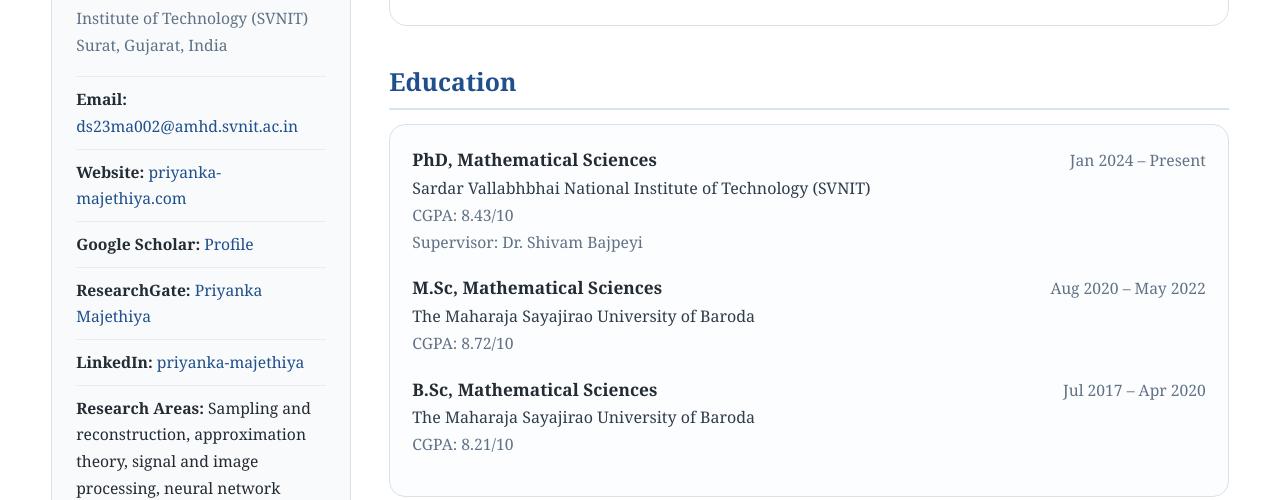
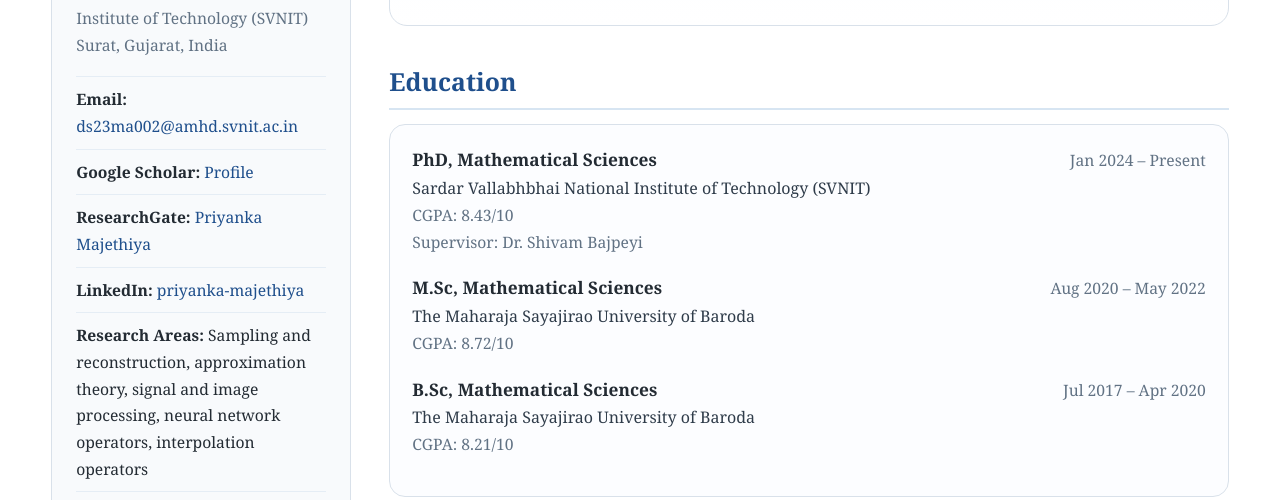
Before and after one commit to DS23MA002/priyankamajethiya.github.io, a plain HTML site: page index.html in a window 1280 px wide. Shown: the part 289-789 px from the top of the page. Drawn offline with Linux system fonts and the light colour scheme.

Commit message:
Remove website link from sidebar
Removed the website link from the sidebar.

```diff
--- a/index.html
+++ b/index.html
@@ -33,7 +33,6 @@
 
       <ul class="sidebar-links">
         <li><strong>Email:</strong> <a href="mailto:ds23ma002@amhd.svnit.ac.in">ds23ma002@amhd.svnit.ac.in</a></li>
-        <li><strong>Website:</strong> <a href="https://priyanka-majethiya.com" target="_blank" rel="noopener">priyanka-majethiya.com</a></li>
         <li><strong>Google Scholar:</strong> <a href="https://scholar.google.com/citations?hl=en&user=m8OHx8wAAAAJ" target="_blank" rel="noopener">Profile</a></li>
         <li><strong>ResearchGate:</strong> <a href="https://www.researchgate.net/profile/Priyanka-Majethiya" target="_blank" rel="noopener">Priyanka Majethiya</a></li>
         <li><strong>LinkedIn:</strong> <a href="https://www.linkedin.com/in/priyanka-majethiya-3678b42a2/" target="_blank" rel="noopener">priyanka-majethiya</a></li>
```
